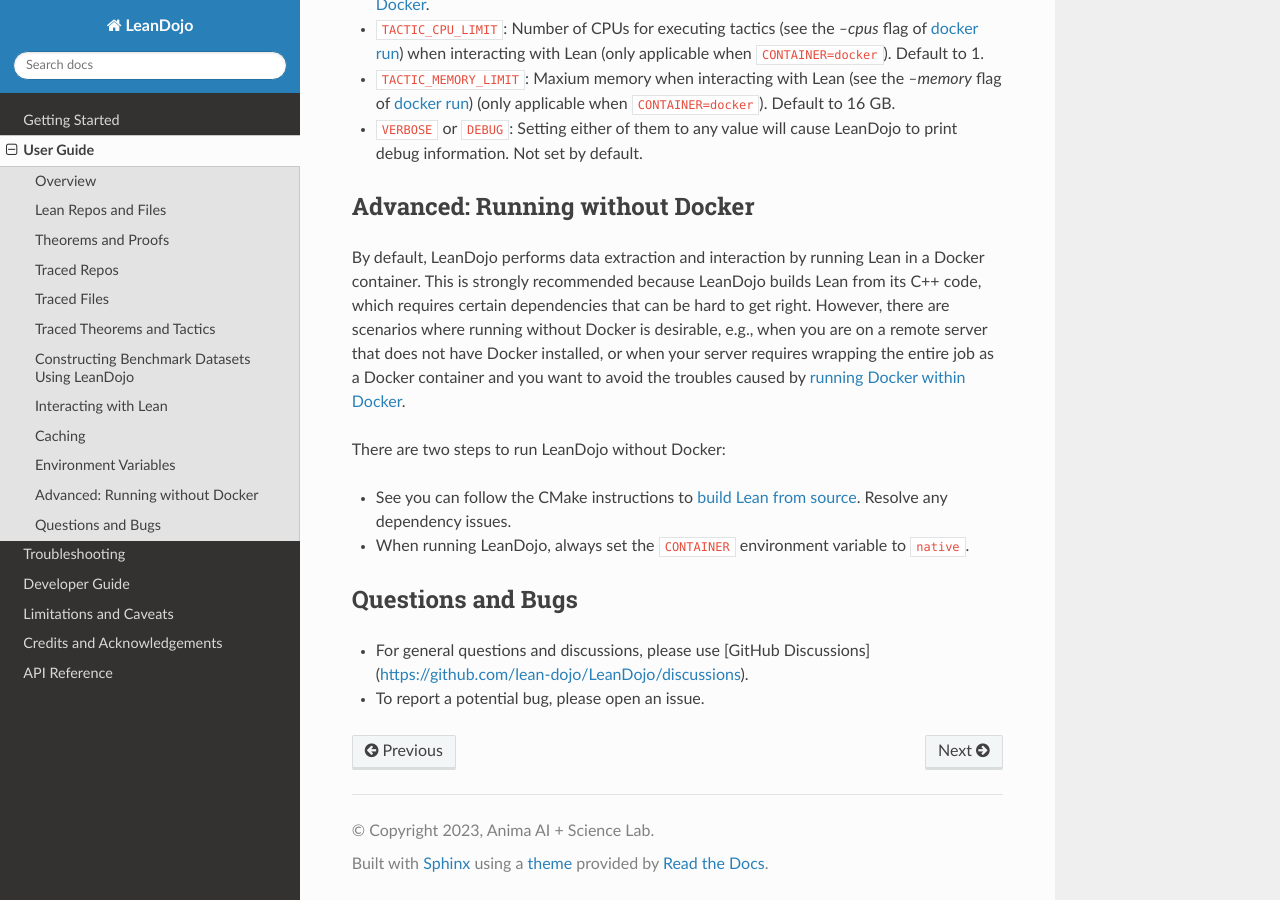
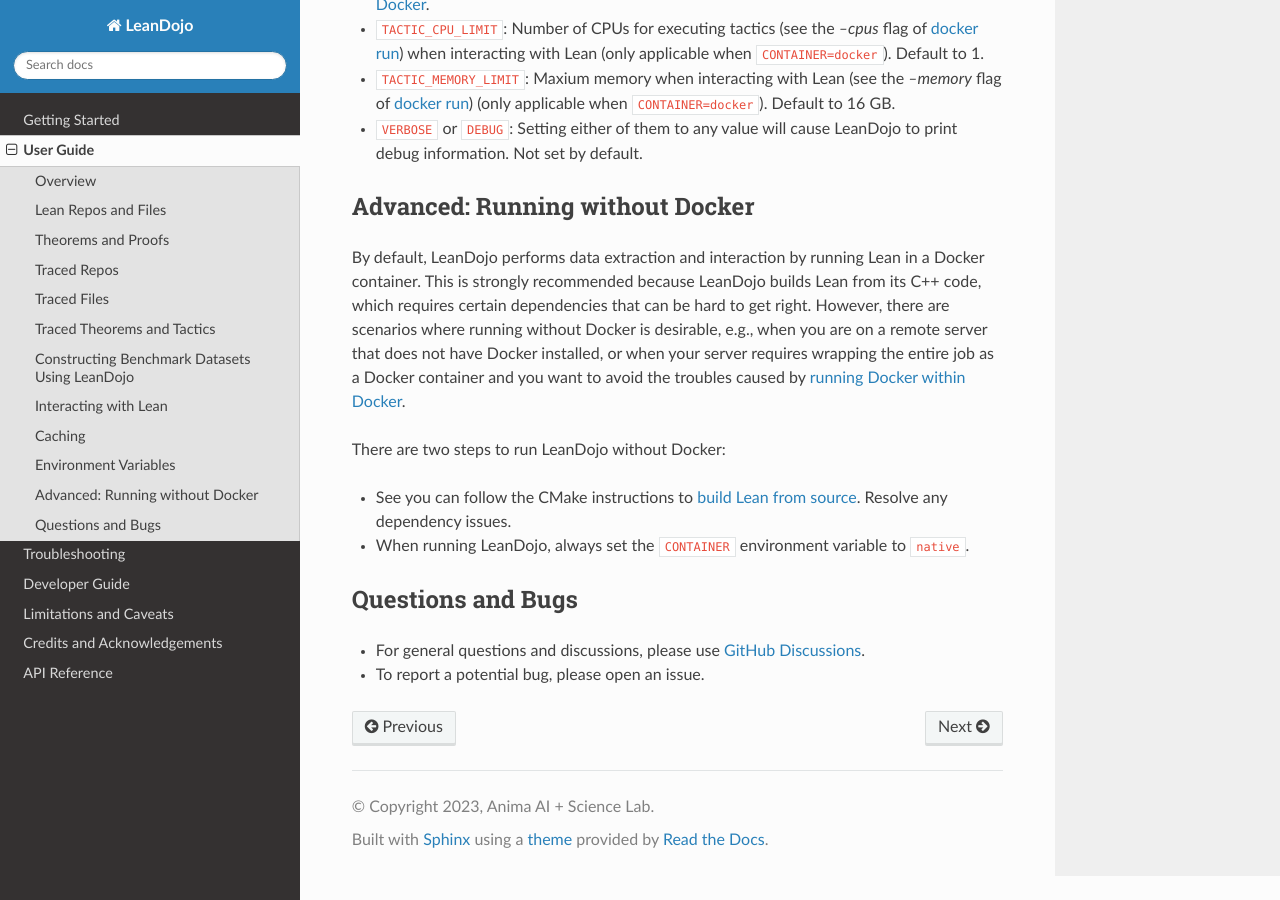
Before and after one commit to lean-dojo/LeanDojo, a Sphinx documentation site: the page built from docs/source/user-guide.rst, in a window 1280 px wide and 900 px high, scrolled down 5585 px. Built offline with Sphinx 7.4.7 and the Read the Docs theme 2.0.0, drawn with Linux system fonts in a browser that asks for light colours.

Commit message:
Update user-guide.rst

```diff
--- a/docs/source/user-guide.rst
+++ b/docs/source/user-guide.rst
@@ -259,5 +259,5 @@
 Questions and Bugs
 ******************
 
-* For general questions and discussions, please use [GitHub Discussions](https://github.com/lean-dojo/LeanDojo/discussions).
+* For general questions and discussions, please use `GitHub Discussions <https://github.com/lean-dojo/LeanDojo/discussions>`_.
 * To report a potential bug, please open an issue.
```
